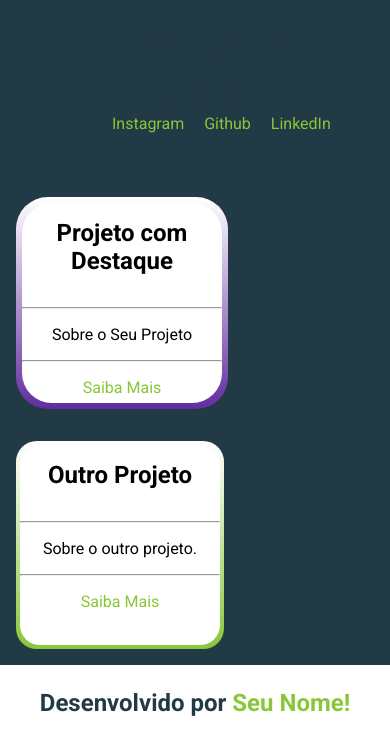
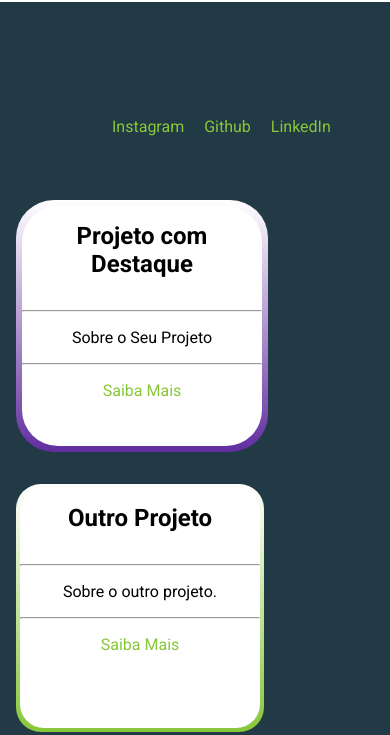
Before and after one commit to MichaelBarney/platziSassProjeto, a plain HTML site: page index.html in a window 390 px wide. Shown: the part 249-984 px from the top of the page. Drawn offline with Linux system fonts and the light colour scheme.

Commit message:
Websites Responsivos

```diff
--- a/sass/_base.scss
+++ b/sass/_base.scss
@@ -37,7 +37,7 @@ $prefixos: "", "-o-", "-webkit-", "-moz-";
     }
     @else{
         @error "Tipo #{$tipo} não é valido!"
-    }
+    };
 
     $largura: map.get($larguras, $tipo);
 
--- a/sass/_componentes.scss
+++ b/sass/_componentes.scss
@@ -1,6 +1,10 @@
 .projeto{
-    width: 200px;
-    height: 200px;
+    width: 16vw;
+    height: 16vw;
+
+    min-width: 240px;
+    min-height: 240px;
+
     float: left;
 
     padding: 8px;
--- a/sass/_layout.scss
+++ b/sass/_layout.scss
@@ -5,7 +5,7 @@ body{
 }
 
 #header{
-    height: 200px;
+    height: 24vh;
 
     .foto{
         float: left;
```
Also changed, not shown: css/main.css, 1 other file.
